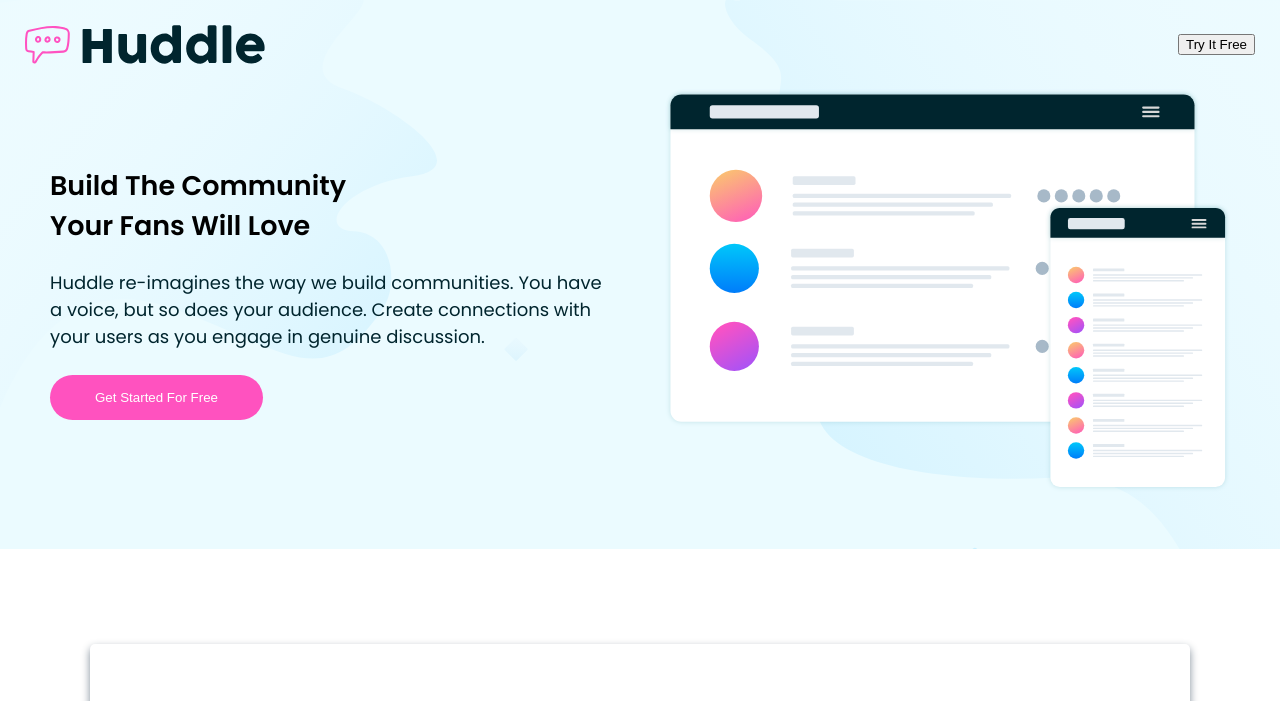
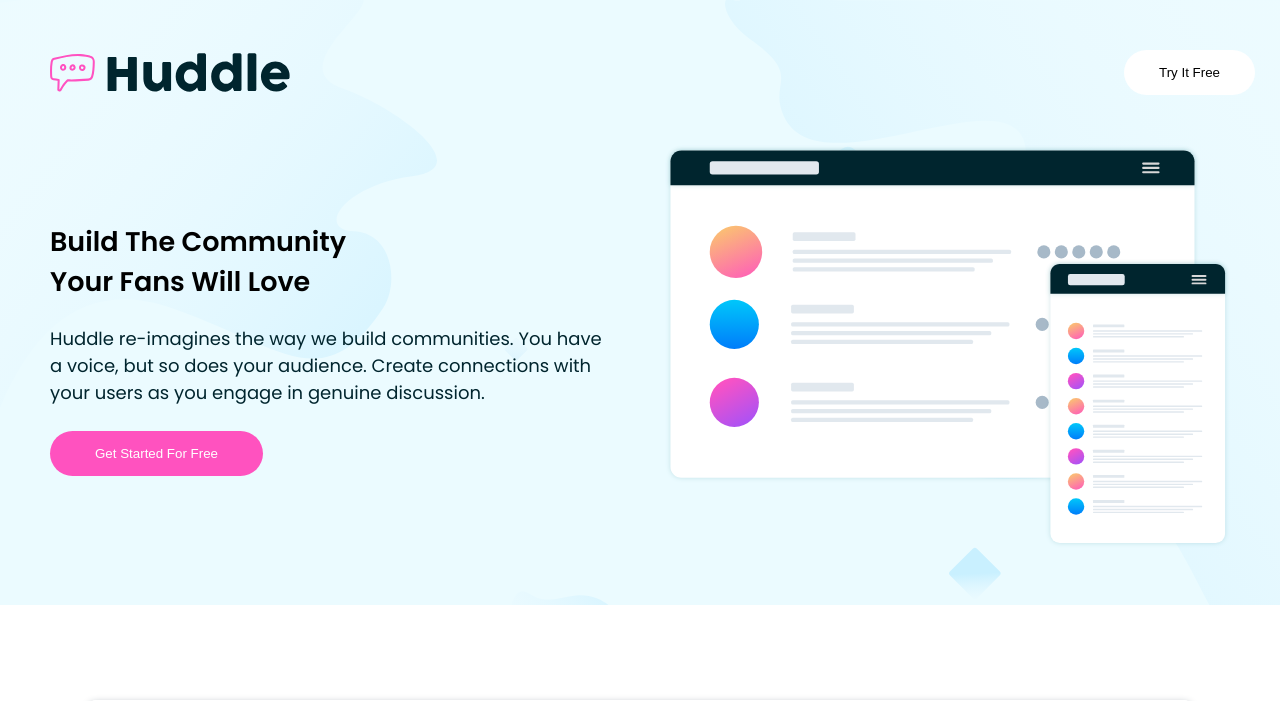
Before and after one commit to Anna8295/huddle-landing-page, a plain HTML site: page index.html in a window 1280 px wide. Shown: the top 701 px of the page. Drawn offline with Linux system fonts and the light colour scheme.

Commit message:
Update index.html

```diff
--- a/index.html
+++ b/index.html
@@ -14,8 +14,8 @@
 <body>
   <header>
     <nav>
-      <img class="header-logo" src="./images/logo.svg" alt="logo">
-      <button class="header-button">Try It Free</button>
+      <img class="nav-logo" src="./images/logo.svg" alt="logo">
+      <button class="nav-button">Try It Free</button>
     </nav>
     <div class="grid-container">
       <div class="grid-item1">
```
